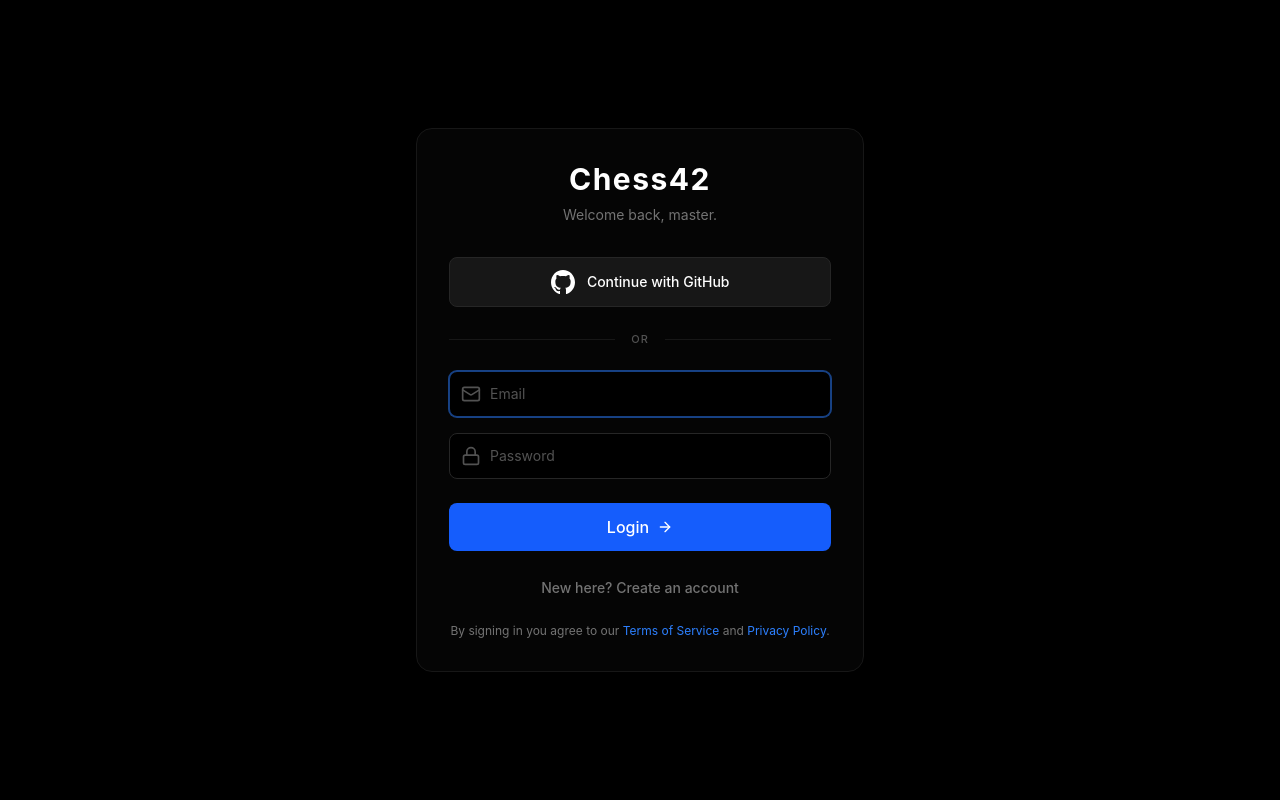
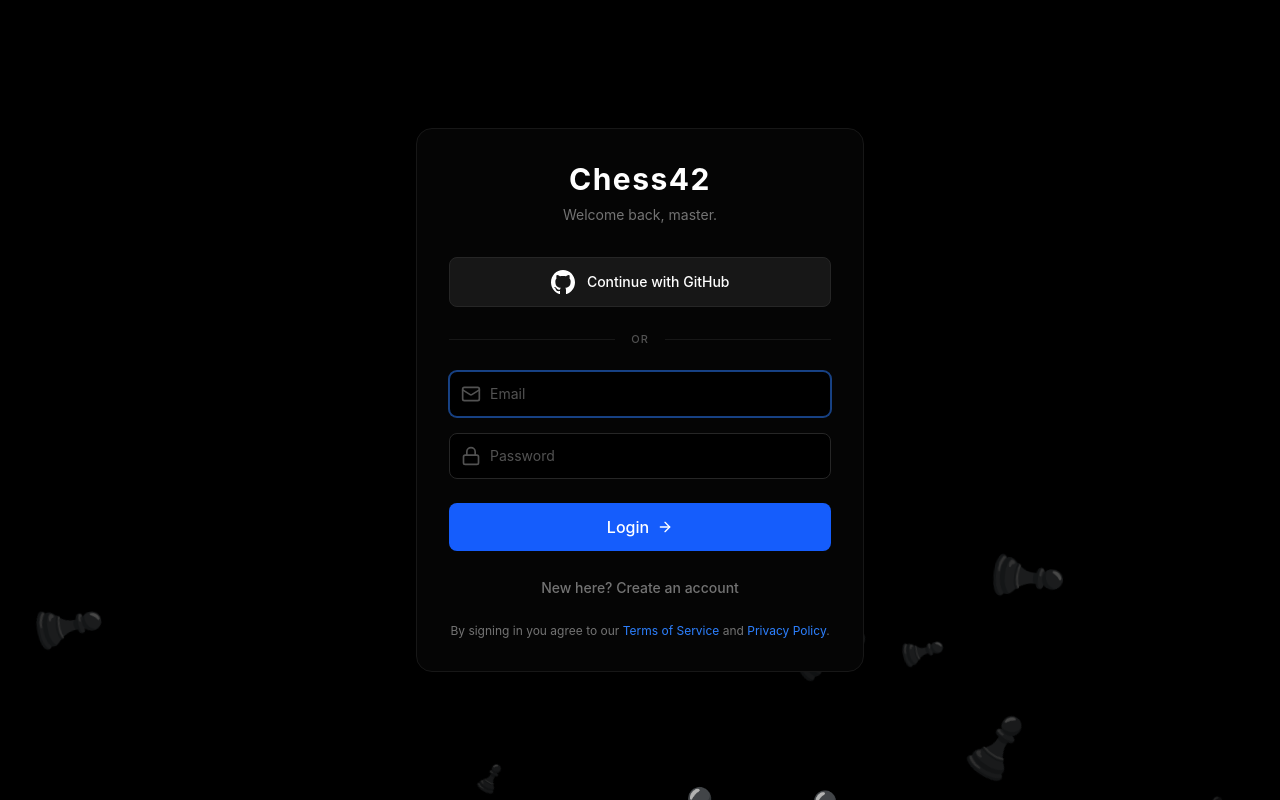
Before and after one commit to hububiq/ft_transcendence_chess, a React (Vite) app in the folder frontend/: page /login in a window 1280 px wide. Built offline with nearby package versions, Linux system fonts and the light colour scheme; no server answers.

Commit message:
feat: floating chess pawns in login background

```diff
--- /dev/null
+++ b/frontend/src/components/FloatingPawns.tsx
@@ -0,0 +1,55 @@
+import React, { useMemo } from "react";
+
+export function FloatingPawns() {
+  // Generate 15 random pawns when the component loads
+  const pawns = useMemo(() => {
+    return Array.from({ length: 20 }).map((_, i) => ({
+      id: i,
+      left: Math.random() * 100, // Random horizontal position (0% - 100%)
+      size: Math.random() * 3 + 1.5, // Random size (1.5rem - 4.5rem)
+      delay: Math.random() * 15, // Random start delay (0s - 15s)
+      duration: Math.random() * 15 + 15, // Random speed (15s - 30s)
+    }));
+  }, []);
+
+  return (
+    // pointer-events-none. It ensures users can still click the login boxes through the pawns.
+    <div className="fixed inset-0 overflow-hidden pointer-events-none z-0">
+      {pawns.map((pawn) => (
+        <div
+          key={pawn.id}
+          className="absolute text-neutral-900/70" // Dark grey, semi-transparent
+          style={{
+            left: `${pawn.left}%`,
+            bottom: "-10%",
+            fontSize: `${pawn.size}rem`,
+            animation: `float-up ${pawn.duration}s linear infinite`,
+            animationDelay: `${pawn.delay}s`,
+          }}
+        >
+          ♟
+        </div>
+      ))}
+
+      {/* Inline CSS Keyframes for the floating animation */}
+      <style>{`
+        @keyframes float-up {
+          0% {
+            transform: translateY(0) rotate(0deg);
+            opacity: 0;
+          }
+          10% {
+            opacity: 0.4; /* Fades in at the bottom */
+          }
+          90% {
+            opacity: 0.4; /* Fades out at the top */
+          }
+          100% {
+            transform: translateY(-120vh) rotate(360deg);
+            opacity: 0;
+          }
+        }
+      `}</style>
+    </div>
+  );
+}
--- a/frontend/src/pages/auth/LoginPage.tsx
+++ b/frontend/src/pages/auth/LoginPage.tsx
@@ -4,6 +4,7 @@ import React, { useState, useRef, useEffect } from "react";
 import { useLogin } from "../../features/auth/hooks/useLogin";
 import { useOAuth } from "../../features/auth/hooks/useOAuth";
 import { Link } from "react-router";
+import { FloatingPawns } from "../../components/FloatingPawns";
 
 function GitHubIcon() {
   return <img width="7%" src={gitHubLogo} alt="GitHub Logo" />;
@@ -32,6 +33,7 @@ export function Login() {
 
   return (
     <div className="min-h-screen bg-black flex items-center justify-center p-4 relative overflow-hidden">
+       <FloatingPawns />
       <div className="w-full max-w-md bg-[#050505] border border-neutral-900 rounded-2xl shadow-2xl relative z-10 overflow-hidden">
         <div className="p-8">
           <div className="text-center mb-8">
```
